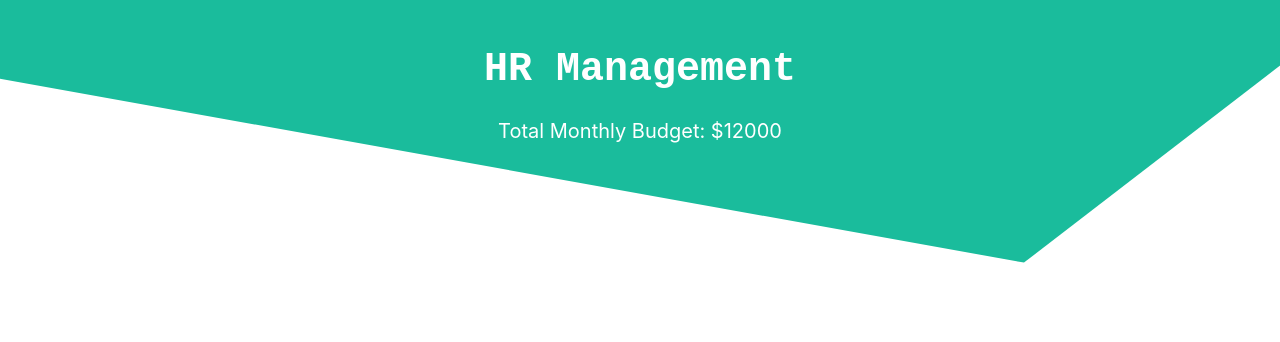
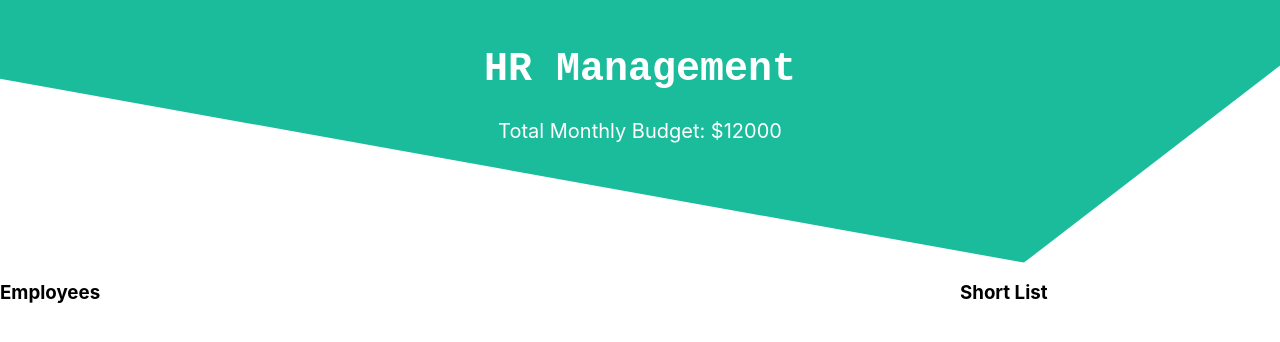
Before and after one commit to abid-hasan/hr-management, a React (Create React App) app: page / in a window 1280 px wide. Shown: the top 342 px of the page. Built offline with nearby package versions, Linux system fonts and the light colour scheme.

Commit message:
last of today

```diff
--- a/src/components/Employees/Employees.js
+++ b/src/components/Employees/Employees.js
@@ -4,7 +4,7 @@ import './Employees.css';
 const Employees = () => {
     return (
         <div>
-
+            <h3>Employees</h3>
         </div>
     );
 };
--- a/src/components/Main/Main.css
+++ b/src/components/Main/Main.css
@@ -0,0 +1,4 @@
+.main {
+    display: grid;
+    grid-template-columns: 3fr 1fr;
+}
--- a/src/components/Main/Main.js
+++ b/src/components/Main/Main.js
@@ -1,11 +1,13 @@
 import React from 'react';
 import './Main.css';
 import Employees from '../Employees/Employees';
+import Shortlist from '../Shortlist/Shortlist';
 
 const Main = () => {
     return (
-        <div>
-
+        <div className="main">
+            <Employees />
+            <Shortlist />
         </div>
     );
 };
--- a/src/components/ShortList/ShortList.js
+++ b/src/components/ShortList/ShortList.js
@@ -1,7 +1,7 @@
 import React from 'react';
-import './ShortList.css';
+import './Shortlist.css';
 
-const ShortList = () => {
+const Shortlist = () => {
     return (
         <div>
             <h3>Short List</h3>
@@ -9,4 +9,4 @@ const ShortList = () => {
     );
 };
 
-export default ShortList;
+export default Shortlist;
```
